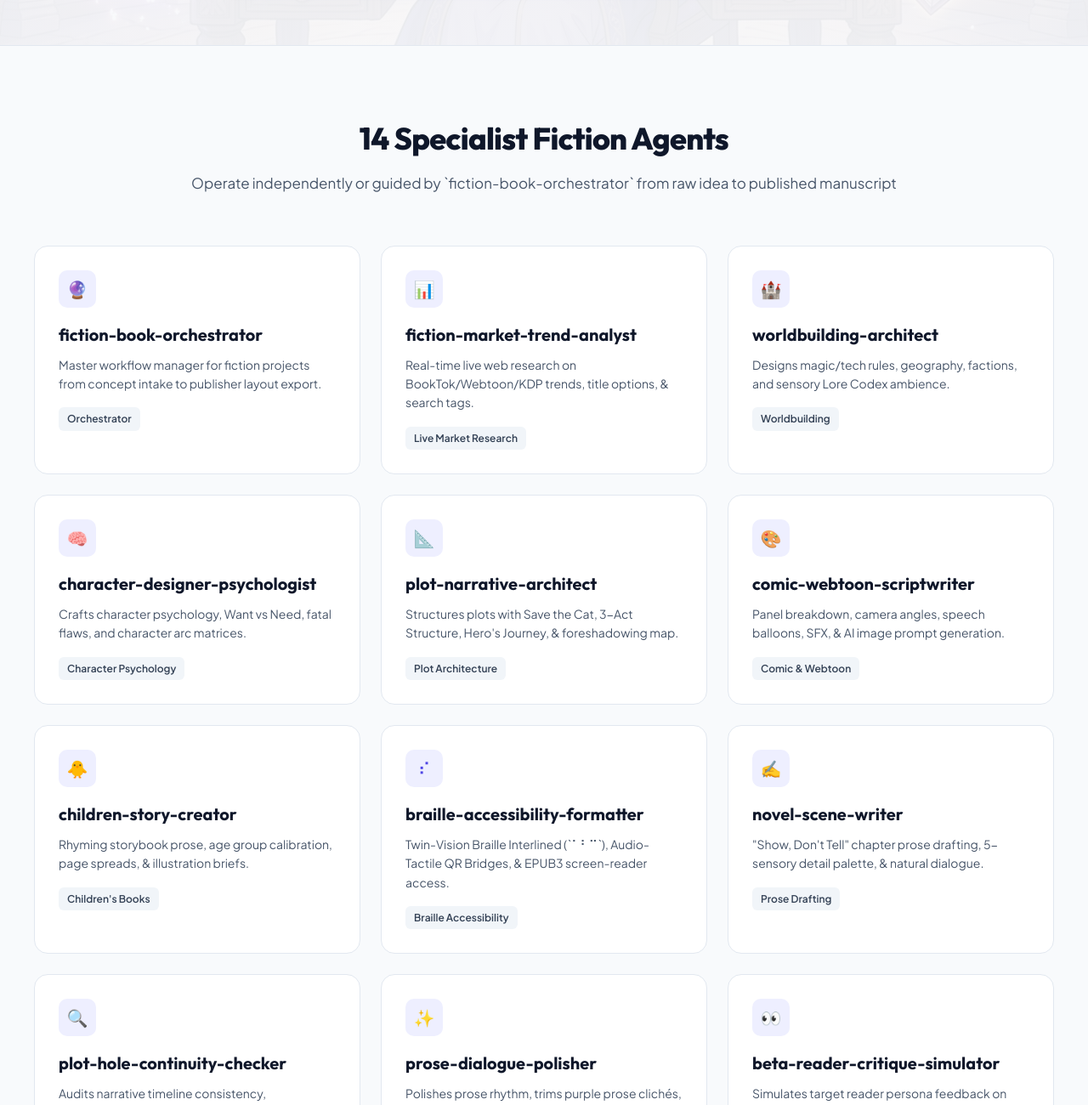
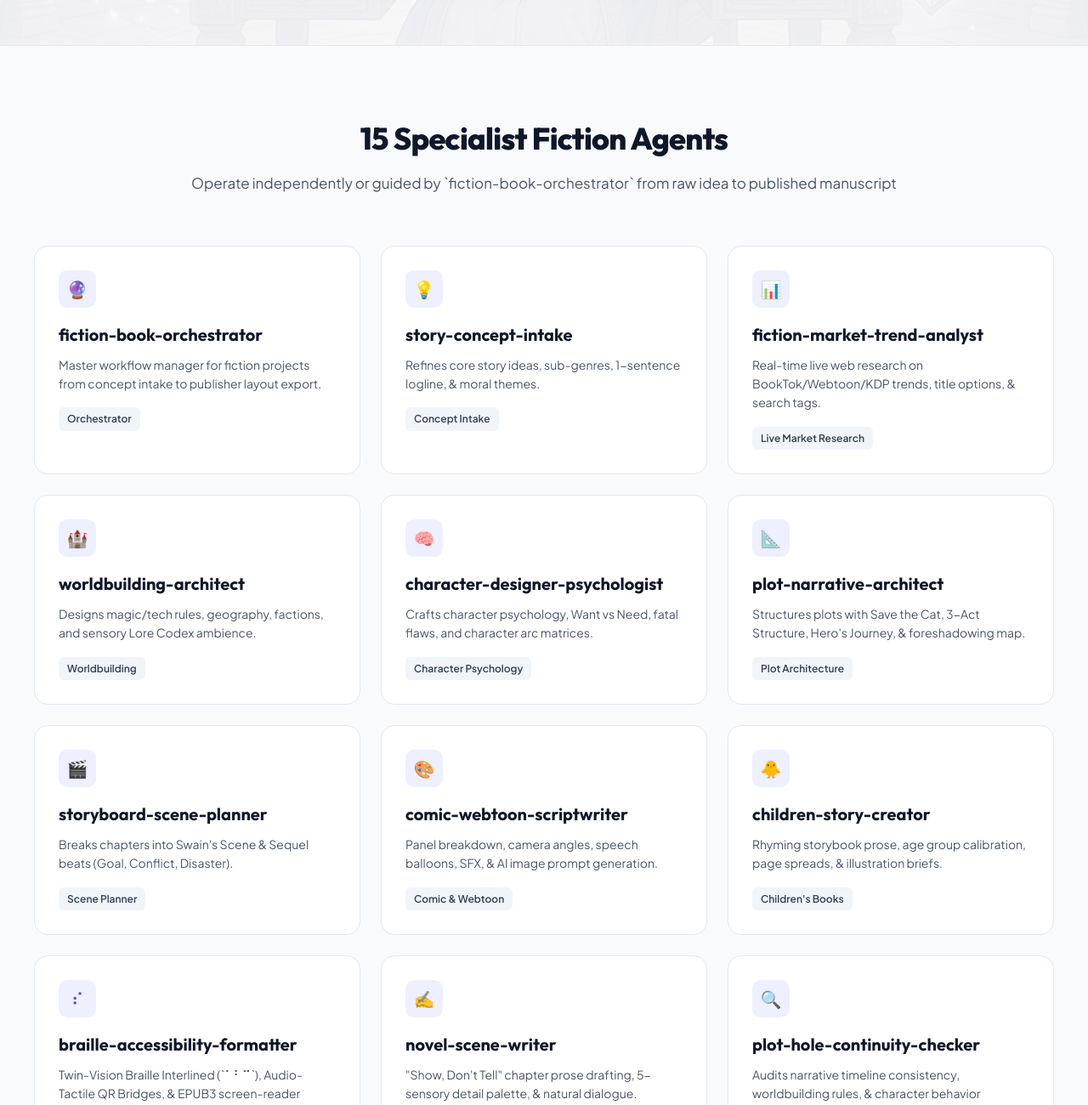
Before and after one commit to lensetek/Fiction-book-agent-skills, a plain HTML site: page index.html in a window 1280 px wide. Shown: the part 820-2120 px from the top of the page at 85% size. Drawn offline with Linux system fonts and the light colour scheme.

Commit message:
fix: display all 15 specialist skill cards on landing page grid

```diff
--- a/index.html
+++ b/index.html
@@ -540,7 +540,7 @@
   <section id="skills" class="section-skills">
     <div class="section-container">
       <div class="section-header">
-        <h2 data-i18n="skills_header_title">14 Specialist Fiction Agents</h2>
+        <h2 data-i18n="skills_header_title">15 Specialist Fiction Agents</h2>
         <p data-i18n="skills_header_sub">Operate independently or guided by <strong>`fiction-book-orchestrator`</strong> from raw idea to published manuscript</p>
       </div>
 
@@ -550,6 +550,13 @@
           <div class="skill-name">fiction-book-orchestrator</div>
           <div class="skill-desc" data-i18n="desc_orchestrator">Master workflow manager for fiction projects from concept intake to publisher layout export.</div>
           <span class="skill-tag">Orchestrator</span>
+        </div>
+
+        <div class="skill-card">
+          <div class="skill-icon">💡</div>
+          <div class="skill-name">story-concept-intake</div>
+          <div class="skill-desc" data-i18n="desc_intake">Refines core story ideas, sub-genres, 1-sentence logline, & moral themes.</div>
+          <span class="skill-tag">Concept Intake</span>
         </div>
 
         <div class="skill-card">
@@ -578,6 +585,13 @@
           <div class="skill-name">plot-narrative-architect</div>
           <div class="skill-desc" data-i18n="desc_plot">Structures plots with Save the Cat, 3-Act Structure, Hero's Journey, & foreshadowing map.</div>
           <span class="skill-tag">Plot Architecture</span>
+        </div>
+
+        <div class="skill-card">
+          <div class="skill-icon">🎬</div>
+          <div class="skill-name">storyboard-scene-planner</div>
+          <div class="skill-desc" data-i18n="desc_planner">Breaks chapters into Swain's Scene & Sequel beats (Goal, Conflict, Disaster).</div>
+          <span class="skill-tag">Scene Planner</span>
         </div>
 
         <div class="skill-card">
@@ -728,13 +742,15 @@
         btn_copy_cli: "Copy CLI Command",
         cta_prompt_header: "💡 Alternative Installation (Copy AI Prompt URL):",
         btn_copy_url: "Copy Prompt URL",
-        skills_header_title: "14 Specialist Fiction Agents",
+        skills_header_title: "15 Specialist Fiction Agents",
         skills_header_sub: "Operate independently or guided by `fiction-book-orchestrator` from raw idea to published manuscript",
         desc_orchestrator: "Master workflow manager for fiction projects from concept intake to publisher layout export.",
+        desc_intake: "Refines core story ideas, sub-genres, 1-sentence logline, & moral themes.",
         desc_market: "Real-time live web research on BookTok/Webtoon/KDP trends, title options, & search tags.",
         desc_world: "Designs magic/tech rules, geography, factions, and sensory Lore Codex ambience.",
         desc_character: "Crafts character psychology, Want vs Need, fatal flaws, and character arc matrices.",
         desc_plot: "Structures plots with Save the Cat, 3-Act Structure, Hero's Journey, & foreshadowing map.",
+        desc_planner: "Breaks chapters into Swain's Scene & Sequel beats (Goal, Conflict, Disaster).",
         desc_comic: "Panel breakdown, camera angles, speech balloons, SFX, & AI image prompt generation.",
         desc_children: "Rhyming storybook prose, age group calibration, page spreads, & illustration briefs.",
         desc_braille: "Twin-Vision Braille Interlined (`⠁⠃⠉`), Audio-Tactile QR Bridges, & EPUB3 screen-reader access.",
@@ -785,13 +801,15 @@
         btn_copy_cli: "Salin Perintah CLI",
         cta_prompt_header: "💡 Cara Alternatif (Salin Tautan Prompt AI):",
         btn_copy_url: "Salin URL Prompt",
-        skills_header_title: "14 Agen Spesialis Fiksi",
+        skills_header_title: "15 Agen Spesialis Fiksi",
         skills_header_sub: "Bekerja mandiri atau dipandu oleh `fiction-book-orchestrator` dari ide awal hingga terbit",
         desc_orchestrator: "Koordinator alur kerja penulisan fiksi dari intake ide hingga siap cetak/terbit.",
+        desc_intake: "Menggali & mematangkan ide cerita, sub-genre, logline 1 kalimat, & tema moral.",
         desc_market: "Riset tren fiksi live di internet (BookTok, Webtoon, KDP), formulasi judul & kata kunci pencarian.",
         desc_world: "Merancang aturan sihir/teknologi, geografi, faksi, dan atmosfer Lore Codex.",
         desc_character: "Menyusun profil psikologis tokoh, Want vs Need, fatal flaw, dan character arc.",
         desc_plot: "Struktur plot Save the Cat, 3-Act Structure, Hero's Journey, & foreshadowing map.",
+        desc_planner: "Memecah bab menjadi Scene & Sequel beats (Goal, Conflict, Disaster) Swain's Method.",
         desc_comic: "Skrip panel komik & webtoon vertikal, sudut kamera, SFX, & prompt AI gambar.",
         desc_children: "Penulisan buku cerita anak, fabel berima, kalibrasi kelompok usia, & brief ilustrasi.",
         desc_braille: "Twin-Vision Braille Interlined (`⠁⠃⠉`), Audio-Tactile QR Bridges, & aksesibilitas EPUB3.",
```
